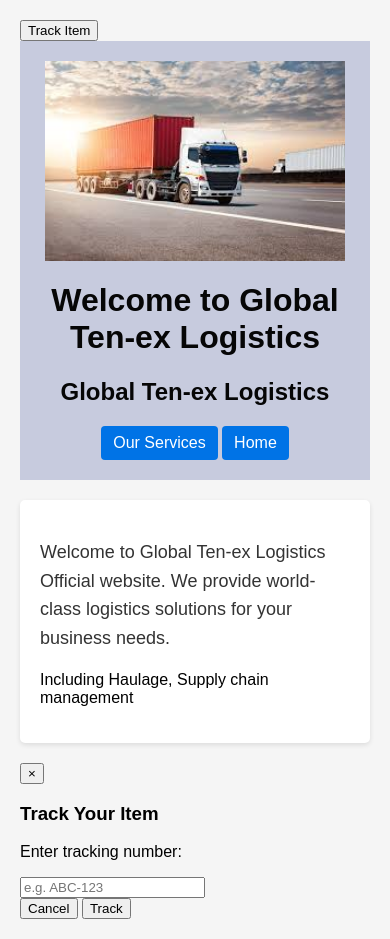
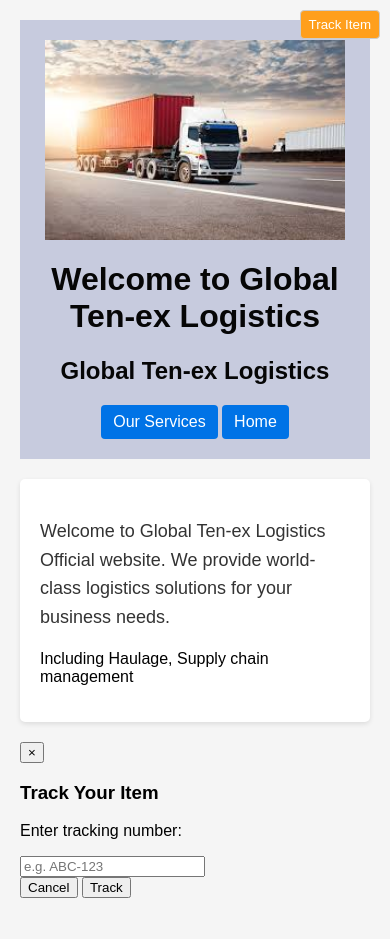
Before and after one commit to cdgjhdryujr-glitch/HTML-AND-CSS, a plain HTML site: page ind.html in a window 390 px wide. After the commit the page ends 918 px from the top, so only its background shows below. Drawn offline with Linux system fonts and the light colour scheme.

Commit message:
Added HTML, CSS, and image files

```diff
--- a/style.css
+++ b/style.css
@@ -10,3 +10,34 @@ nav a {
 
 
 /* base styles for navigation links */
+/*.site-header{
+    position:relative;
+    padding: 20px 40px;
+    text-align:center;
+    background-color: #c7cbde;
+color: #060606;
+}*/
+
+.dialog-btn{
+    position: absolute;
+    right: 20px;
+    top: 20px;
+    background: #ff9f1c;
+    color:#fff;
+    border:none ;
+    padding: 8px 12px;
+    border: 1px solid #ccc;
+    border-radius:4px;
+}
+.modal-content .actions {display:flex; gap:8px; justify-content: flex-end; }
+.modal-content .actions button {
+    padding: 8px 12px;
+    border-radius: 4px;
+    border: none;
+    cursor: pointer;
+}
+.modal-content .actions #cancel{ background:#f3f3f3;  color: #fff; color: #000; }
+.modal-content .actions #track { background:#0073e6; color: #fff; }
+@media (max-width: 480px){
+    .dialog-btn{ right: 10px; top: 10px; padding:6px 8px;}
+    }
```
